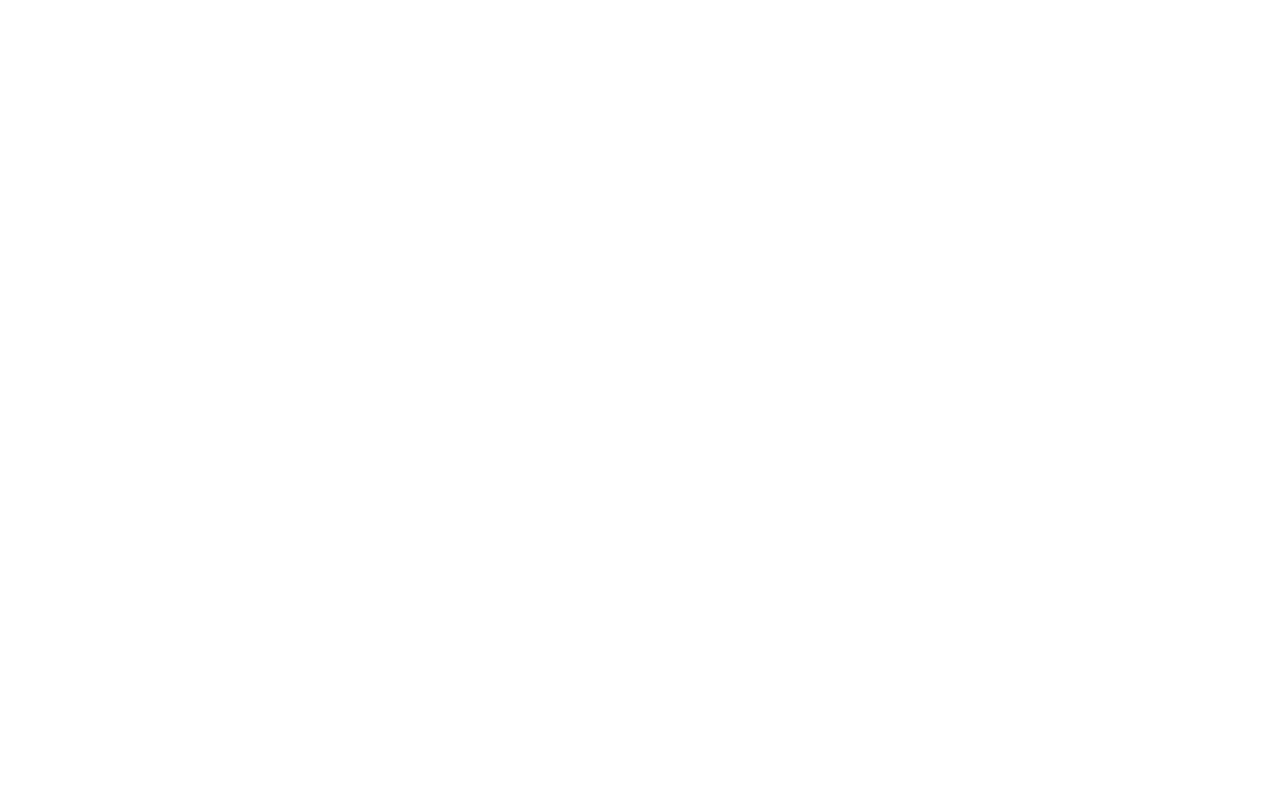
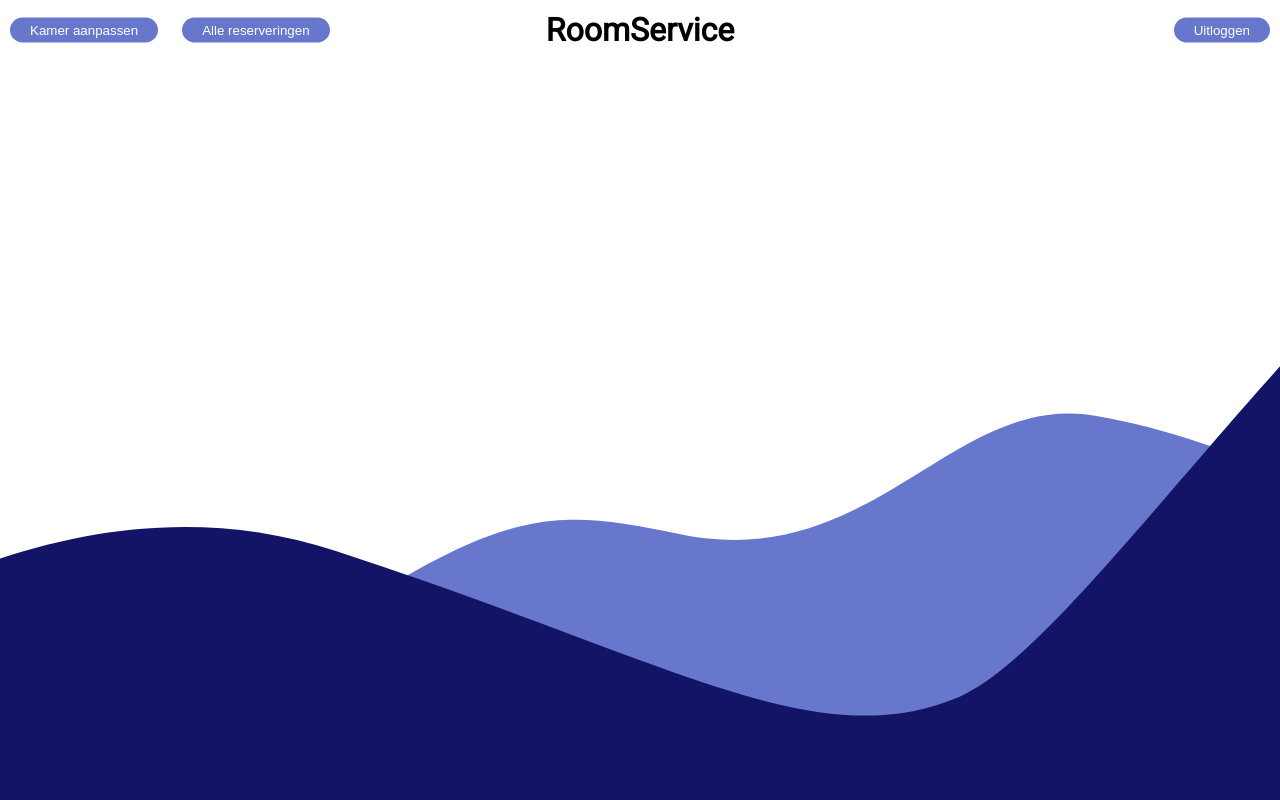
Before and after one commit to Mxa30/HanzeWebProject, a PHP site: page /app/page/cms/kamer/html/index.php in a window 1280 px wide. Before the commit the page is empty. Run offline with PHP 8.4, Linux system fonts and the light colour scheme.

Commit message:
Header component gemaakt, deze kan worden toegevoegd aan elke pagina. | Achtergrond toegevoegd aan alle pagina's (werkt nog niet volledig, wel op CMS)

```diff
--- /dev/null
+++ b/source/app/component/header/index.php
@@ -0,0 +1,10 @@
+<header>
+  <div class="leftButtonContain">
+    <button type="button" class="headButton" name="but1">Kamer aanpassen</button>
+    <button type="button" class="headButton" name="but1">Alle reserveringen</button>
+  </div>
+  <h1 class="headText">RoomService</h1>
+  <div class="rightButtonContain">
+    <button type="button" class="logoutButton" name="logout">Uitloggen</button>
+  </div>
+</header>
--- a/source/app/page/cms/kamer/html/index.php
+++ b/source/app/page/cms/kamer/html/index.php
@@ -1,6 +1,7 @@
 <?php include "../../../../../meta.php" ?>
 
+<link rel="stylesheet" href="../css/style.css">
 </head>
 <body>
-
+  <?php include "../../../../component/header/index.php" ?>
 </body>
--- a/source/app/page/cms/reservering/html/index.php
+++ b/source/app/page/cms/reservering/html/index.php
@@ -1,5 +1,6 @@
 <?php include "../../../../../meta.php" ?>
 
+<link rel="stylesheet" href="../css/style.css">
 </head>
 <body>
 
--- /dev/null
+++ b/source/main.css
@@ -0,0 +1,57 @@
+body{
+  background-image: url("../source/asset/background.png");
+  background-position: center;
+  padding: 0;
+  margin: 0;
+  width: 100vw;
+  height: 100vh;
+  font-family: Roboto;
+}
+
+header{
+  height: 60px;
+  position: relative;
+}
+
+.headText{
+  display: inline-block;
+  position: relative;
+  transform: translate(-50%, -50%);
+  left: 50%;
+  top: 50%;
+  margin: 0;
+}
+
+.leftButtonContain{
+  position: absolute;
+  transform: translateY(-50%);
+  top: 50%;
+  left: 0;
+  display: inline-block;
+}
+
+.rightButtonContain{
+  position: absolute;
+  transform: translateY(-50%);
+  top: 50%;
+  right: 0;
+  display: inline-block;
+}
+
+.headButton{
+  padding: 5px 20px;
+  background-color: #6677CC;
+  border: none;
+  border-radius: 50px;
+  color: #fff;
+  margin: 0 10px;
+}
+
+.logoutButton{
+  padding: 5px 20px;
+  background-color: #6677CC;
+  border: none;
+  border-radius: 50px;
+  color: #fff;
+  margin: 0 10px;
+}
--- a/source/meta.php
+++ b/source/meta.php
@@ -26,3 +26,5 @@
 
     <!--Website Icon-->
     <link rel="icon" type="image/x-icon" href="">
+    <link href="https://fonts.googleapis.com/css?family=Roboto&display=swap" rel="stylesheet">
+    <link rel="stylesheet" href="../../../../../main.css">
```
Also changed, not shown: source/app/component/header/style.css (added), source/app/page/cms/kamer/css/style.css (added), source/app/page/cms/reservering/css/style.css (added), source/asset/background.png (added).
